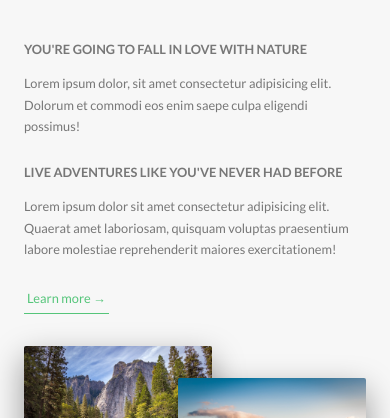
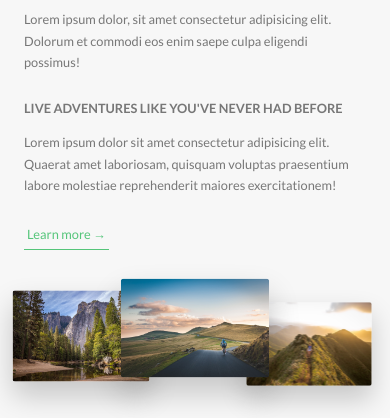
Before and after one commit to jnieva93/natours-sass-practice, a website: page index.html in a window 390 px wide. Shown: the part 926-1344 px from the top of the page. Drawn offline with Linux system fonts and the light colour scheme.

Commit message:
Add media queries for composition and feature box components

```diff
--- a/sass/base/_utilities.scss
+++ b/sass/base/_utilities.scss
@@ -10,10 +10,18 @@
 
 .u-margin-bottom-medium {
   margin-bottom: 4rem !important;
+
+  @include respond(tab-port) {
+    margin-bottom: 3rem !important;
+  }
 }
 
 .u-margin-bottom-big {
   margin-bottom: 8rem !important;
+
+  @include respond(tab-port) {
+    margin-bottom: 5rem !important;
+  }
 }
 
 .u-margin-top-big {
--- a/sass/components/_composition.scss
+++ b/sass/components/_composition.scss
@@ -10,19 +10,43 @@
     transition: all .2s;
     outline-offset: 2rem;
 
+    @include respond(tab-port) {
+      float: left;
+      position: relative;
+      width: 33.33333333%;
+      box-shadow: 0 1.5rem 3rem rgba($color-black, .2);
+    }
+
     &--p1 {
       left: 0;
       top: -2rem;
+
+      @include respond(tab-port) {
+        top: 0;
+        transform: scale(1.2);
+      }
     }
 
     &--p2 {
       right: 0;
       top: 2rem;
+
+      @include respond(tab-port) {
+        top: -1rem;
+        transform: scale(1.3);
+        z-index: 100;
+      }
     }
 
     &--p3 {
       left: 20%;
       top: 10rem;
+
+      @include respond(tab-port) {
+        top: 1rem;
+        left: 0;
+        transform: scale(1.1);
+      }
     }
 
     &:hover {
--- a/sass/components/_feature-box.scss
+++ b/sass/components/_feature-box.scss
@@ -6,6 +6,10 @@
   border-radius: 3px;
   box-shadow: 0 1.5rem 4rem rgba($color-black, .15);
   transition: transform .3s;
+
+  @include respond(tab-port) {
+    padding: 2rem;
+  }
 
   &:hover {
     transform: translateY(-1.5rem) scale(1.03);
@@ -19,5 +23,9 @@
     background-clip: text;
     -webkit-background-clip: text;
     color: transparent;
+
+    @include respond(tab-port) {
+      margin-bottom: 0;
+    }
   }
 }
--- a/sass/layout/_footer.scss
+++ b/sass/layout/_footer.scss
@@ -11,6 +11,10 @@
   &__logo-box {
     text-align: center;
     margin-bottom: 8rem;
+
+    @include respond(tab-port) {
+      margin-bottom: 6rem;
+    }
   }
 
   &__logo {
--- a/sass/pages/_home.scss
+++ b/sass/pages/_home.scss
@@ -2,6 +2,10 @@
   background-color: $color-grey-light-1;
   padding: 25rem 0;
   margin-top: -20vh;
+
+  @include respond(tab-port) {
+    padding: 20rem 0;
+  }
 }
 
 .section-features {
@@ -21,22 +25,38 @@
   & > * {
     transform: skewY(7deg);
   }
+
+  @include respond(tab-port) {
+    padding: 10rem 0;
+  }
 }
 
 .section-tours {
   background-color: $color-grey-light-1;
   padding: 25rem 0 15rem 0;
   margin-top: -10rem;
+
+  @include respond(tab-port) {
+    padding: 20rem 0 10rem 0;
+  }
 }
 
 .section-stories {
   position: relative;
   padding: 15rem 0;
+
+  @include respond(tab-port) {
+    padding: 10rem 0;
+  }
 }
 
 .section-book {
   padding: 15rem 0;
   background-image: linear-gradient(to right bottom, $color-primary-light, $color-primary-dark);
+
+  @include respond(tab-port) {
+    padding: 10rem 0;
+  }
 }
 
 .book {
```
Also changed, not shown: css/style.css, 1 other file.
